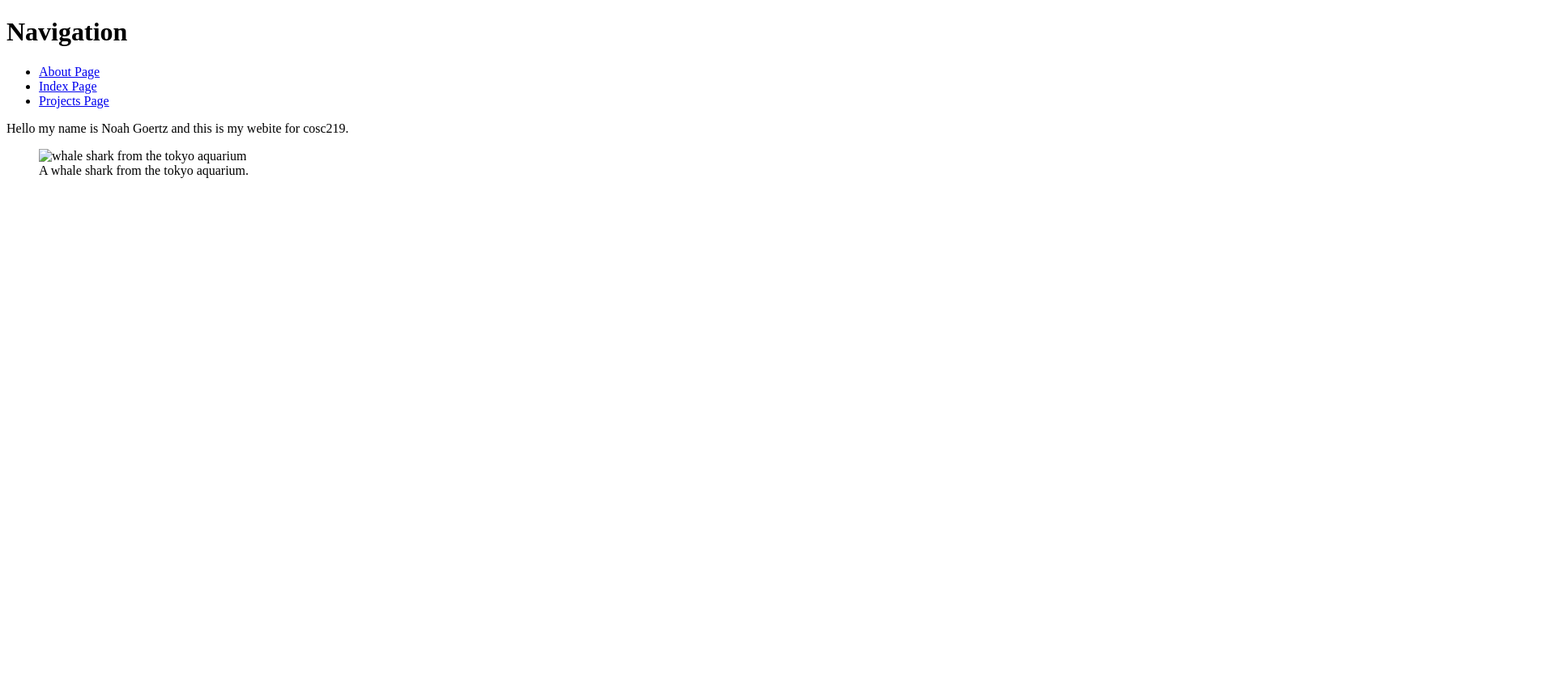
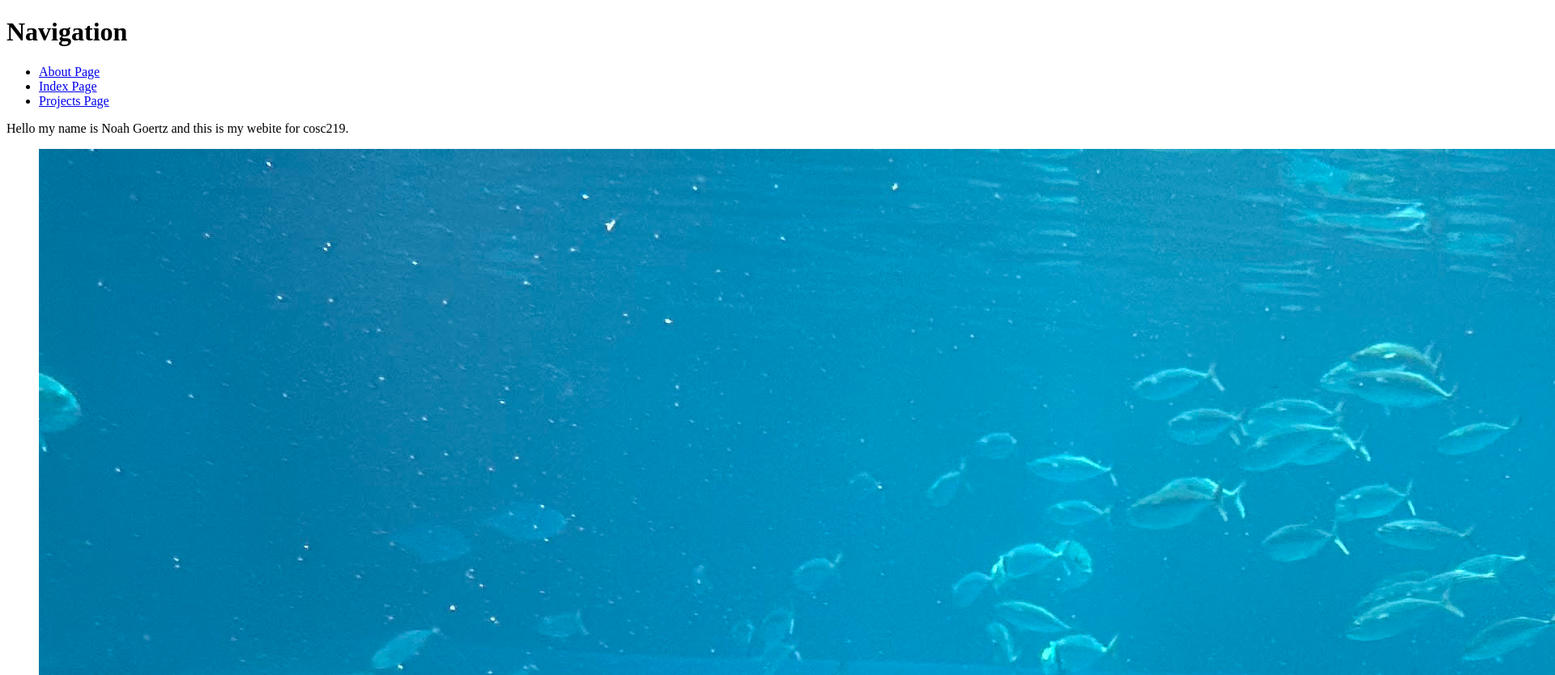
Before and after one commit to NoahGoertz/cosc219-site, a plain HTML site: page index.html in a window 1280 px wide. Shown: the top 834 px of the page at 81% size, 1920 px wide, since content can reach past the window. Before the commit the page ends 800 px from the top, so only its background shows below. Drawn offline with Linux system fonts and the light colour scheme.

Commit message:
fixed image issue

```diff
--- a/index.html
+++ b/index.html
@@ -19,7 +19,7 @@
 
 		<p>Hello my name is Noah Goertz and this is my webite for cosc219.</p>
 		<figure>
-			<img src="images/whale shark" alt="whale shark from the tokyo aquarium">
+			<img src="images/whale shark.jpg" alt="whale shark from the tokyo aquarium">
 			<figcaption>A whale shark from the tokyo aquarium.</figcaption>
 		</figure>
 		<ul>
```
